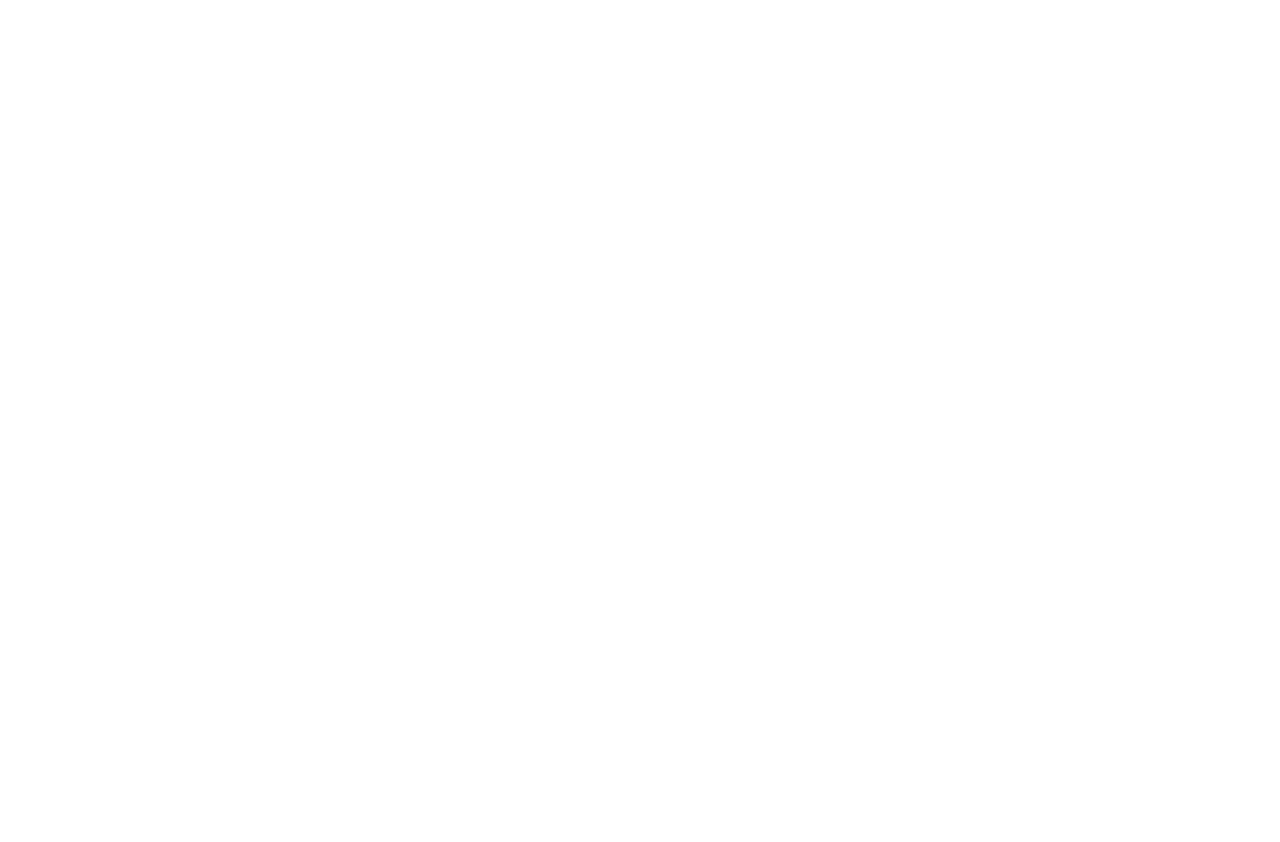
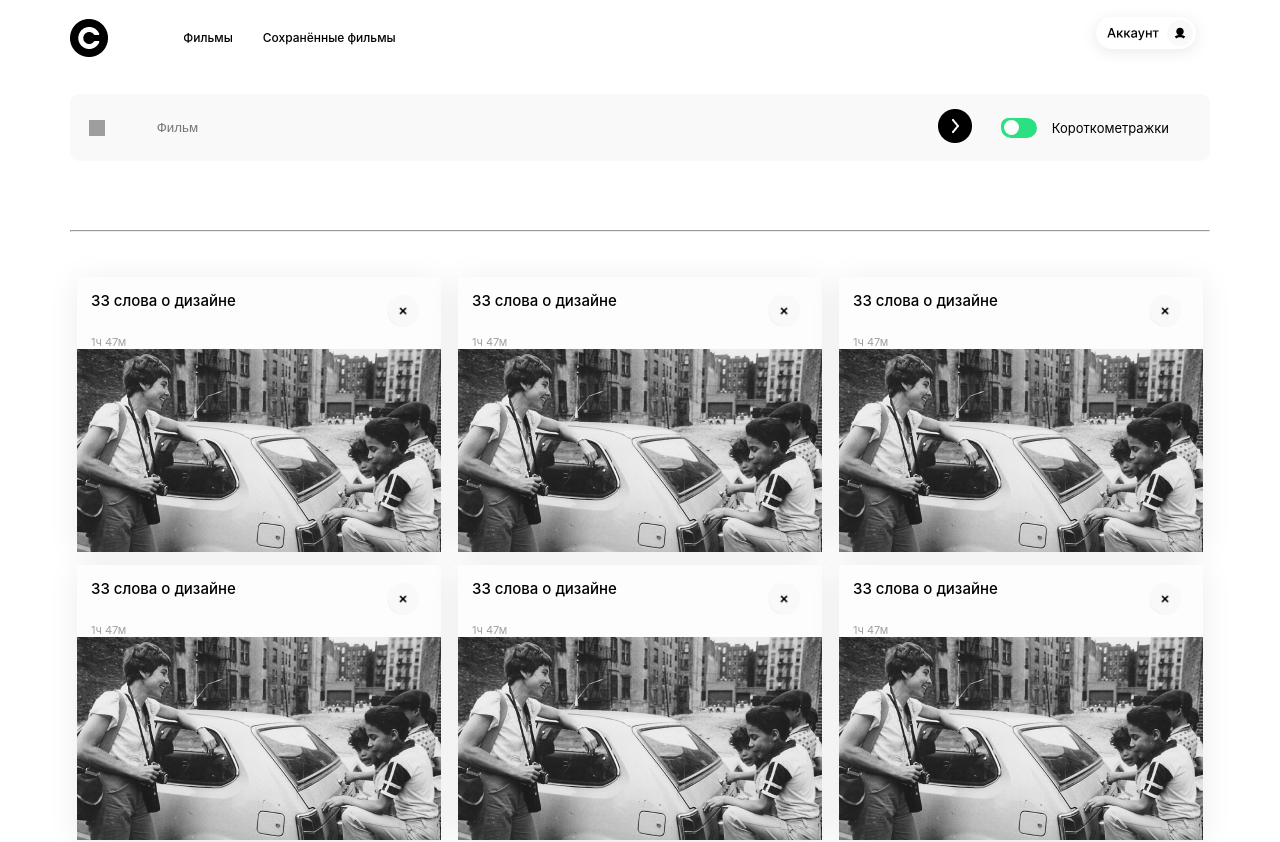
Before and after one commit to Anatoly-Karpov79/movies-explorer-frontend, a React (Create React App) app: page /savedmovies in a window 1280 px wide. Before the commit this address had no page. Shown: the top 842 px of the page. Before the commit the page ends 800 px from the top, so only its background shows below. Built offline with nearby package versions, Linux system fonts and the light colour scheme; grey boxes are pictures that could not be loaded.

Commit message:
SavedMovies

```diff
--- a/src/components/App/App.js
+++ b/src/components/App/App.js
@@ -23,7 +23,7 @@
       <Routes>
           <Route exact path="/" element={ <About />} />;
           <Route exact path="/movies" element={<Movies/>} />;
-          <Route exact path="/saved-movies" element={<SavedMovies/>} />;
+          <Route exact path="/savedmovies" element={<SavedMovies/>} />;
           <Route exact path="/profile" element={<Profile/>} />;
           <Route exact path="/signin" element={<Login/>} />
           <Route exact path="/signup" element={<Register/>} />;
--- a/src/components/Movies/Header2/Header2.js
+++ b/src/components/Movies/Header2/Header2.js
@@ -20,7 +20,7 @@
                         </NavLink>
 
                     <NavLink
-                            to="/saved-movies"
+                            to="/savedmovies"
                             className="header__button"
                             activeClassName="header__button_active">
                             Сохранённые фильмы
--- a/src/components/Movies/MoviesCard/MoviesCard.css
+++ b/src/components/Movies/MoviesCard/MoviesCard.css
@@ -8,7 +8,7 @@
     box-shadow: 0px 4px 30px 0px rgba(0, 0, 0, 0.08);
 }
 
-.moviescard__name{
+.moviescard__name {
     color: #000;
     font-family: Inter;
     font-size: 15px;
@@ -24,12 +24,26 @@
     grid-row-end: 3;
     grid-column-start: 2;
     grid-column-end: 3;
-    width: 30px;
-height: 30px;
-margin: 19px 0 0 19px;
+    width: 32px;
+    height: 32px;
+    margin: -5px 0 0 -9px;
 }
 
-.moviescard__duration{
+.moviescard__button{
+
+    width: 29px;
+    height: 29px;
+    margin: 20px 0 0 20px;
+    border-radius: 34px;
+
+}
+
+.moviescard__button:hover {
+    transition: .6s linear;
+    opacity: .5;
+}
+
+.moviescard__duration {
     color: #A0A0A0;
     font-family: Inter;
     font-size: 11px;
@@ -39,7 +53,7 @@
     margin: 9px 0 0 14px;
 }
 
-.moviescard__image{
+.moviescard__image {
     grid-row-start: 4;
     grid-column-start: 1;
     grid-column-end: 3;
--- a/src/components/Movies/MoviesCard/MoviesCard.js
+++ b/src/components/Movies/MoviesCard/MoviesCard.js
@@ -1,20 +1,35 @@
 import movie from '../../../images/movie.png';
 import saved from '../../../images/saved.png';
-import './MoviesCard.css'
+import delet from '../../../images/delete.png'
 
-function MoviesCard ()  {
+import './MoviesCard.css';
+import { useLocation } from 'react-router-dom';
+
+function MoviesCard() {
+    const location = useLocation();
 
     return (
         <div className="moviescard">
             <h2 className="moviescard__name">33 слова о дизайне</h2>
-            <img className="moviescard__saved" src={saved} alt="Сохранено" />
+
+            {location.pathname === '/savedmovies' &&
+                <button type="button" aria-label="удалить фильм" className="moviescard__button" >
+                    <img className="moviescard__saved" alt='удалить' src={delet} />
+                </button>}
+
+            {location.pathname === '/movies' &&
+                <button type="button" aria-label="удалить фильм" className="moviescard__button" >
+                    <img className="moviescard__saved" alt='Сохранено' src={saved} />
+                </button>}
+
+
             <p className="moviescard__duration">1ч 47м</p>
             <img
                 className="moviescard__image"
                 src={movie}
                 alt="33 слова о дизайне"
             />
-           </div>
+        </div>
     );
 }
 
--- a/src/components/SavedMovies/SavedMovies.js
+++ b/src/components/SavedMovies/SavedMovies.js
@@ -1,9 +1,17 @@
-const SavedMovies = () => {
-    return(
-        <div>
-            <h2>SavedMovies</h2>
-        </div>
+import SearchForm from "../Movies/SearchForm/SearchForm";
+import MoviesCardList from "../Movies/MoviesCardList/MoviesCardList";
+import Header2 from "../Movies/Header2/Header2";
+
+function SavedMovies() {
+    return (
+        <main className='savedmovies'>
+            <Header2 />
+            <SearchForm />
+            <MoviesCardList />
+            {/* <Preloader /> */}
+        </main>
     )
+
 }
 
 export default SavedMovies;
```
Also changed, not shown: src/images/delete.png (added). Lines whose indentation alone changed are shown as unchanged.
